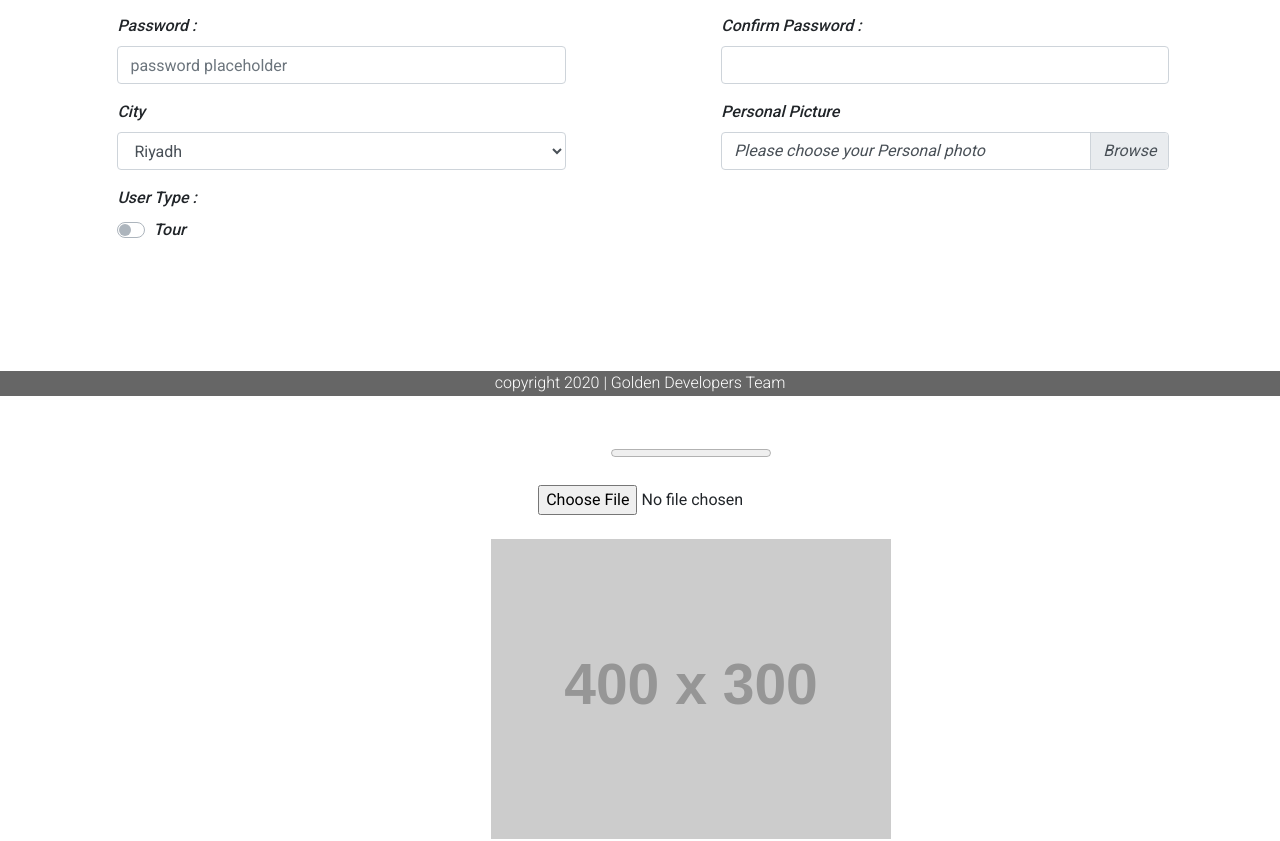
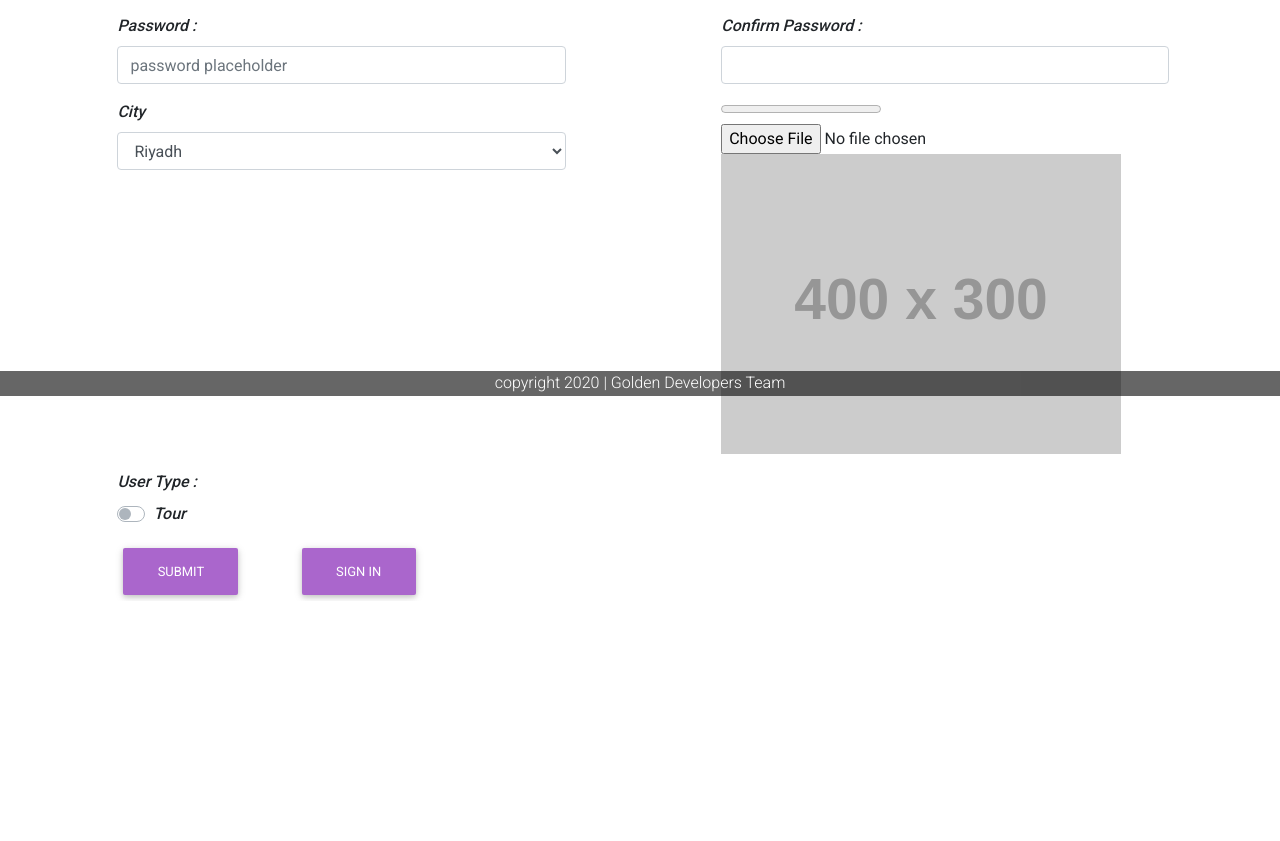
Before and after one commit to KOSaber/showmeSaudi_Front-end, a React (Create React App) app: page /SignUp in a window 1280 px wide. Shown: the part 404-1245 px from the top of the page. After the commit the page ends 1005 px from the top, so only its background shows below. Built offline with nearby package versions, Linux system fonts and the light colour scheme.

Commit message:
img done

```diff
--- a/src/SignUp.js
+++ b/src/SignUp.js
@@ -91,6 +91,7 @@ class SignUp extends Component {
         storage.ref('images').child(image.name).getDownloadURL().then(url => {
             console.log(url);
             this.setState({ image: url});
+            this.setState({ url: url});
         })
     });
   }
@@ -112,7 +113,6 @@ class SignUp extends Component {
       //send this to api
       onsubmitTheStateToPosted = ()=>{
         console.log("onsubmitTheStateToPosted");
-        // console.log(this.state ,this.state.api )
         axios.post( this.state.api,this.state)
         .then(res => console.log(res))
         .catch(err => console.log(err))
@@ -200,12 +200,18 @@ class SignUp extends Component {
       <Col>
 
       <FormGroup className="col-md-10">
-          <Label for="exampleFile">Personal Picture</Label>
-          {/* <Input type="file" name="file" id="exampleFile" /> */}
-          <CustomInput method="post" action="/upload" enctype="multipart/form-data" type="file" name="image" id="exampleFile" label="Please choose your Personal photo" onChange={this.changeTheStateForform}  />
-            {/* <FormText color="muted">
-                Please choose your Personal photo ...
-          </FormText> */}
+      {/* <div style={style}> */}
+      <progress value={this.state.progress} max="100"/>
+      <br/>
+        <input type="file" name="image" onChange={(e)=>{
+          this.handleChangeImage (e)
+        setTimeout(() => {
+          this.handleUpload()
+        }, 1000);}}/>
+        {/* <button onClick ={this.handleUpload} >Upload</button> */}
+        <br/>
+        <img src={this.state.url || 'http://via.placeholder.com/400x300'} alt="Uploaded images" height="300" width="400"/>
+      {/* </div>  */}
       </FormGroup>
       </Col>
 
@@ -216,18 +222,7 @@ class SignUp extends Component {
         <FormGroup tag="fieldset">
         <Label>User Type : </Label>
           <CustomInput type="switch" id="exampleCustomSwitch2" name="tourType" label="Tour" onChange={(e)=>this.handleChange(e)} />
-          <div style={style}>
-      <progress value={this.state.progress} max="100"/>
-      <br/>
-        <input type="file" name="image" onChange={(e)=>{
-          this.handleChangeImage (e)
-        setTimeout(() => {
-          this.handleUpload()
-        }, 1000);}}/>
-        {/* <button onClick ={this.handleUpload} >Upload</button> */}
-        <br/>
-        <img src={this.state.url || 'http://via.placeholder.com/400x300'} alt="Uploaded images" height="300" width="400"/>
-      </div>
+
 
       </FormGroup>
       </Col>
```
